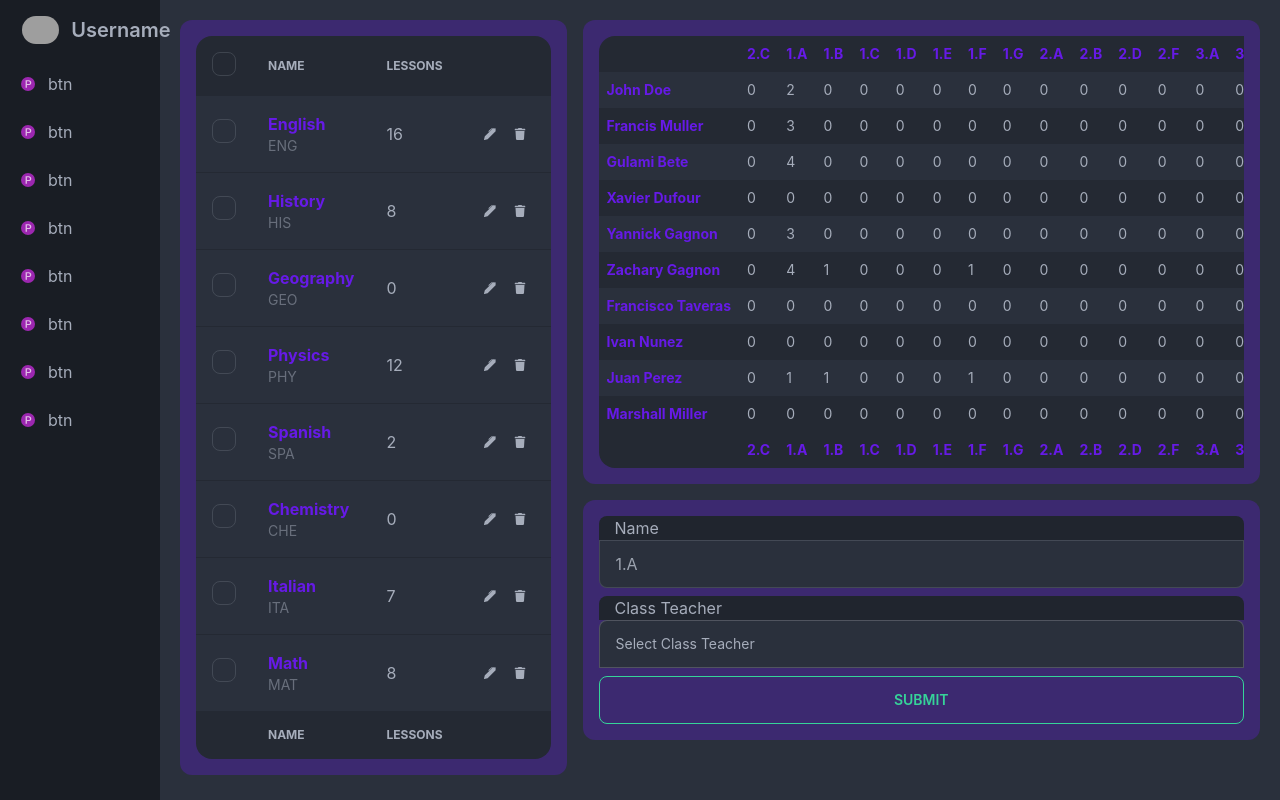
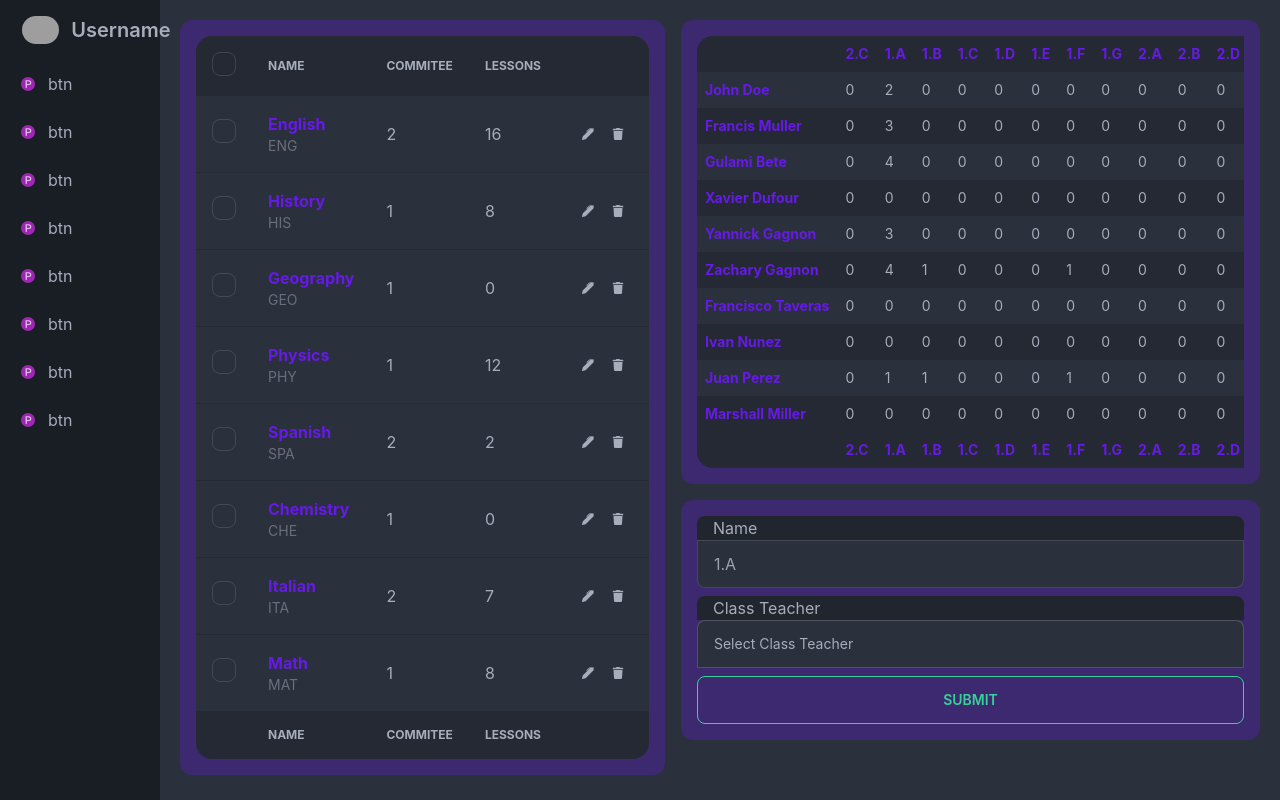
Before and after one commit to Chickenbiscuitoo/timetable-manager, a Next.js app: page /subjects in a window 1280 px wide. Shown: the top 800 px of the page. Built offline with nearby package versions, Linux system fonts and the light colour scheme; grey boxes are pictures that could not be loaded.

Commit message:
added commitee column

```diff
--- a/components/SubjectsManager.tsx
+++ b/components/SubjectsManager.tsx
@@ -21,6 +21,7 @@ const SubjectsManager: NextPage = () => {
 								</label>
 							</th>
 							<th>Name</th>
+							<th>Commitee</th>
 							<th>Lessons</th>
 							<th></th>
 						</tr>
@@ -40,6 +41,7 @@ const SubjectsManager: NextPage = () => {
 						<tr>
 							<th></th>
 							<th>Name</th>
+							<th>Commitee</th>
 							<th>Lessons</th>
 							<th></th>
 						</tr>
--- a/components/SubjectsManagerCell.tsx
+++ b/components/SubjectsManagerCell.tsx
@@ -90,6 +90,7 @@ const SubjectsManagerCell: NextPage<SubjectsProps> = ({
 						</div>
 					</div>
 				</td>
+				<td>{commitee_id}</td>
 				<td>{subjectTotalLessons()}</td>
 				<th>
 					<button
```
